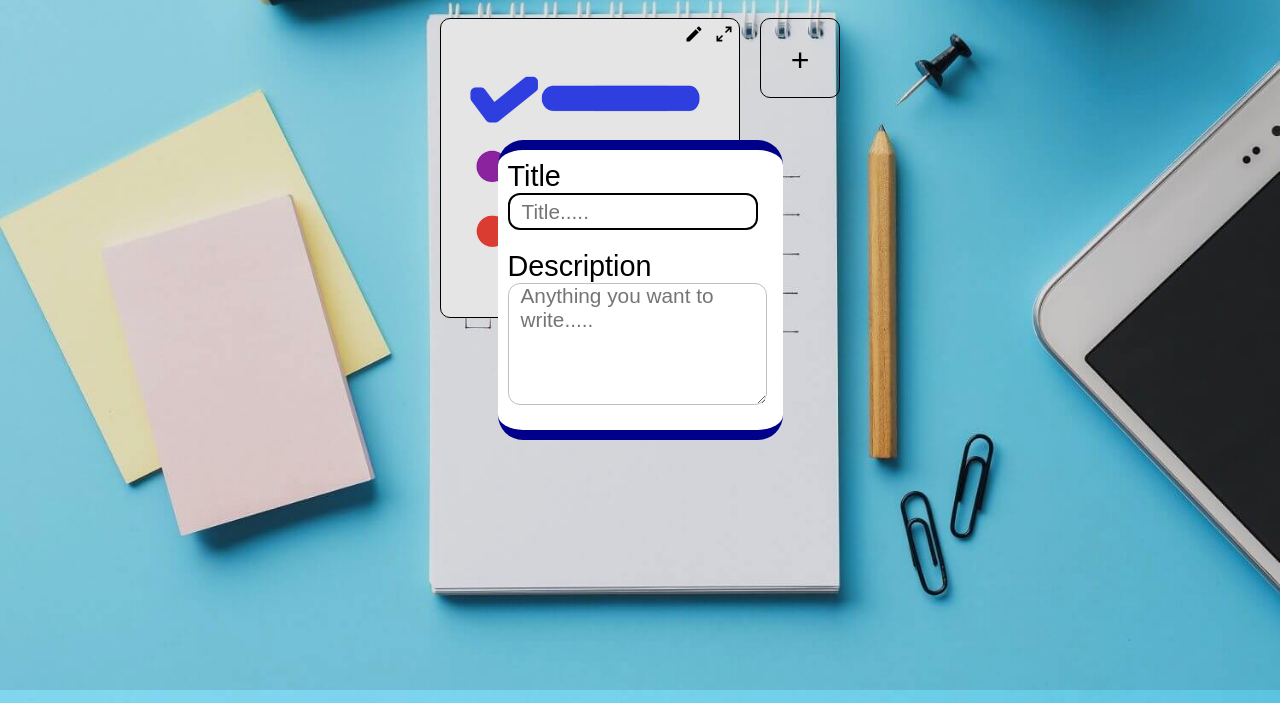
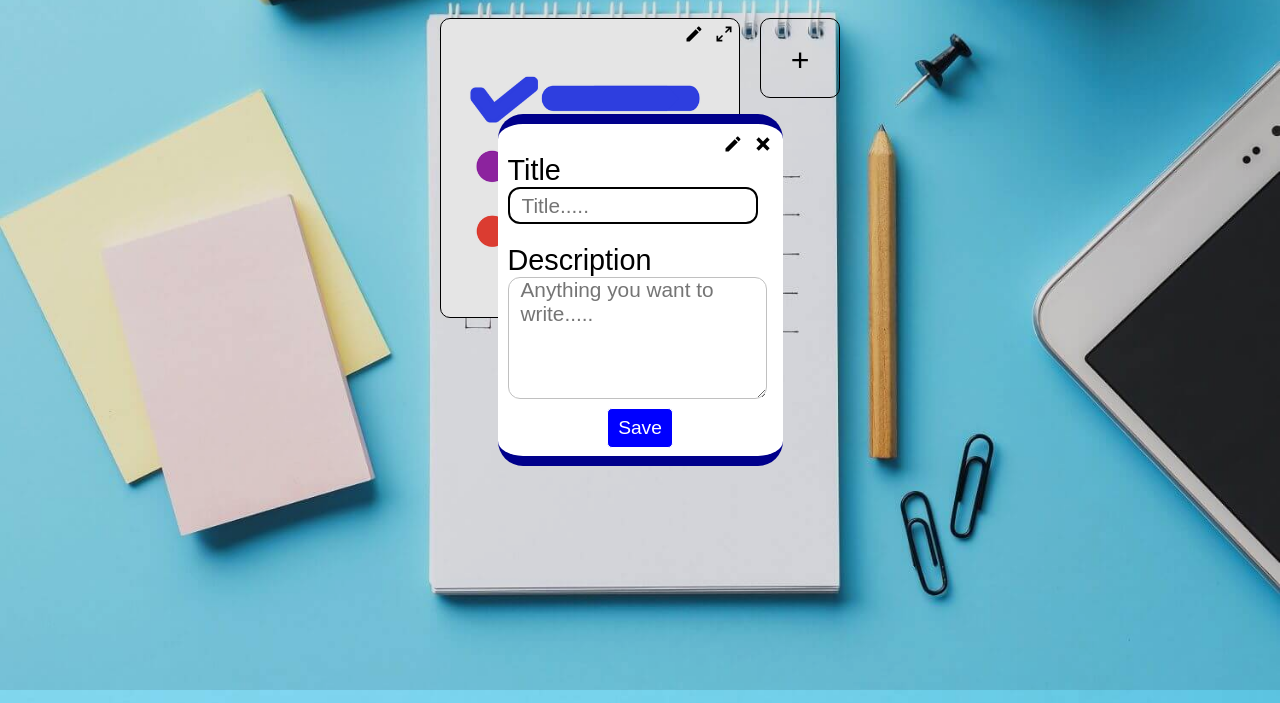
Before and after one commit to PrinceAli001/Todo-list, a website built with webpack: page src/index.html in a window 1280 px wide. Both pictures are taken after a click on the element "Title". Shown: the part 110-813 px from the top of the page. Built offline with nearby package versions, Linux system fonts and the light colour scheme.

Commit message:
Adding a save, edit and close button

```diff
--- a/src/index.js
+++ b/src/index.js
@@ -3,7 +3,13 @@ import content from './content';
 import title from './title';
 
 content()
-title()
+display()
+
+function display() {
+    let p = document.querySelector('p')
+    p.addEventListener('click', title)
+}
+
 
 function todoListMaker(title,description,dueDate,priority) {
     let itemTitle = title
--- a/src/style.css
+++ b/src/style.css
@@ -53,7 +53,7 @@ header h1{
     text-align: center;
     margin-top: auto;
 }
-#content > div > div{
+#content > div > div,.close-and-edit{
     display: flex;
     gap: 10px;
     justify-content: flex-end;
@@ -90,9 +90,9 @@ textarea:focus{
 }
 dialog{
     margin: auto;
-    height: 300px;
+    height: 352px;
     width: 285px;
-    padding: 10px;
+    padding: 10px 10px 2px 10px;
     outline: none;
     border-left: none;
     border-right: none;
@@ -106,3 +106,13 @@ dialog{
 label{
     font-size: 1.8rem;
 }
+button{
+    display: block;
+    padding: 8px 10px;
+    background-color: #0000ff;
+    color: #ffffff;
+    margin: 5px auto;
+    border: 1px solid #ffffff;
+    border-radius: 5px;
+    font-size: 1.2rem;
+}
--- a/src/title.js
+++ b/src/title.js
@@ -1,14 +1,14 @@
 export default function title() {
     let content = document.querySelector('#content');
-    let p = document.querySelector('p');
-
-
-    p.addEventListener('click', () => {
     let dialog = document.createElement('dialog');
     let labelOne = document.createElement('label');
     let labelTwo = document.createElement('label');
     let inputOne = document.createElement('input');
     let inputTwo = document.createElement('textarea');
+    let svgDiv = document.createElement('div');
+    let svgOne = document.createElement('img');
+    let svgTwo = document.createElement('img');
+    let btn = document.createElement('button');
 
     labelOne.setAttribute('for','title');
     labelOne.textContent = 'Title';
@@ -20,12 +20,19 @@ export default function title() {
     inputTwo.setAttribute('id','description');
     inputTwo.setAttribute('rows','5')
     inputTwo.setAttribute('cols','19')
+    svgOne.src = '../Images/pencil.svg';
+    svgTwo.src = '../Images/close-thick.svg';
+    svgDiv.classList.add('close-and-edit')
+    btn.textContent = 'Save';
 
+    svgDiv.appendChild(svgOne);
+    svgDiv.appendChild(svgTwo);
+    dialog.appendChild(svgDiv);
     dialog.appendChild(labelOne);
     dialog.appendChild(inputOne);
     dialog.appendChild(labelTwo);
     dialog.appendChild(inputTwo);
+    dialog.appendChild(btn);
     content.appendChild(dialog);
     dialog.showModal();
-    });
 }
```
Also changed, not shown: Images/close-thick.svg (added). Lines whose indentation alone changed are shown as unchanged.
